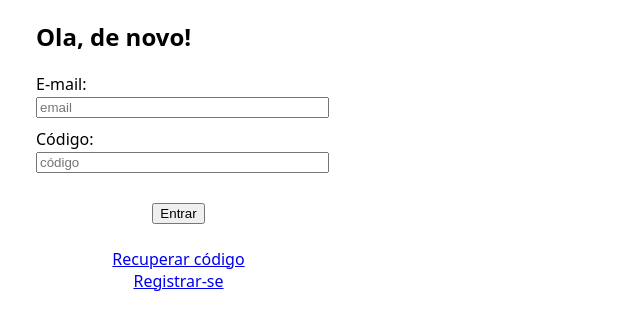
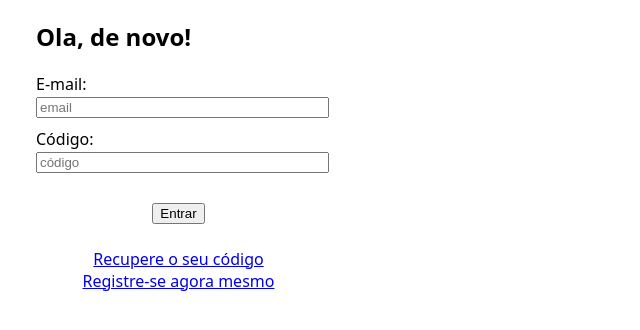
Before and after one commit to gauss-infinito/survey-app, a Next.js app in the folder frontend/: page /login in a window 1280 px wide. Shown: the top 330 px of the page, without its empty margins (0-640 px from the left). Built offline with nearby package versions, Linux system fonts and the light colour scheme; no server answers.

Commit message:
Update page.js

```diff
--- a/frontend/app/login/page.js
+++ b/frontend/app/login/page.js
@@ -91,8 +91,8 @@ export default function Login() {
       </div>
 
       <div style={{ textAlign: "center", marginTop: "24px" }}>
-        <Link href="/recover">Recuperar código</Link><br />
-        <Link href="/register">Registrar-se</Link>
+        <Link href="/recover">Recupere o seu código</Link><br />
+        <Link href="/register">Registre-se agora mesmo</Link>
       </div>
     </div>
   );
```
